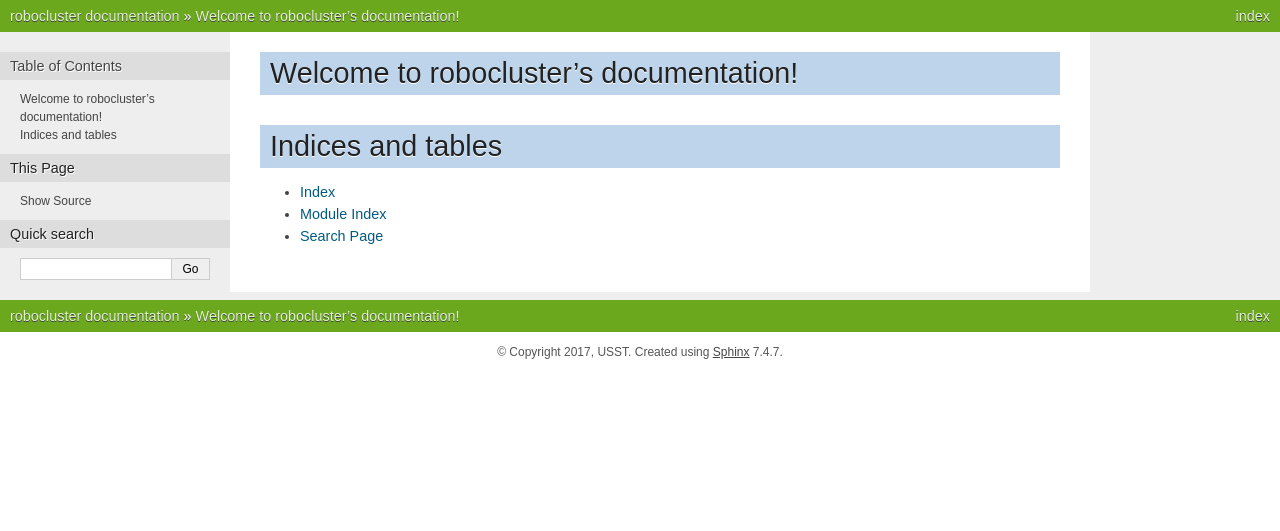
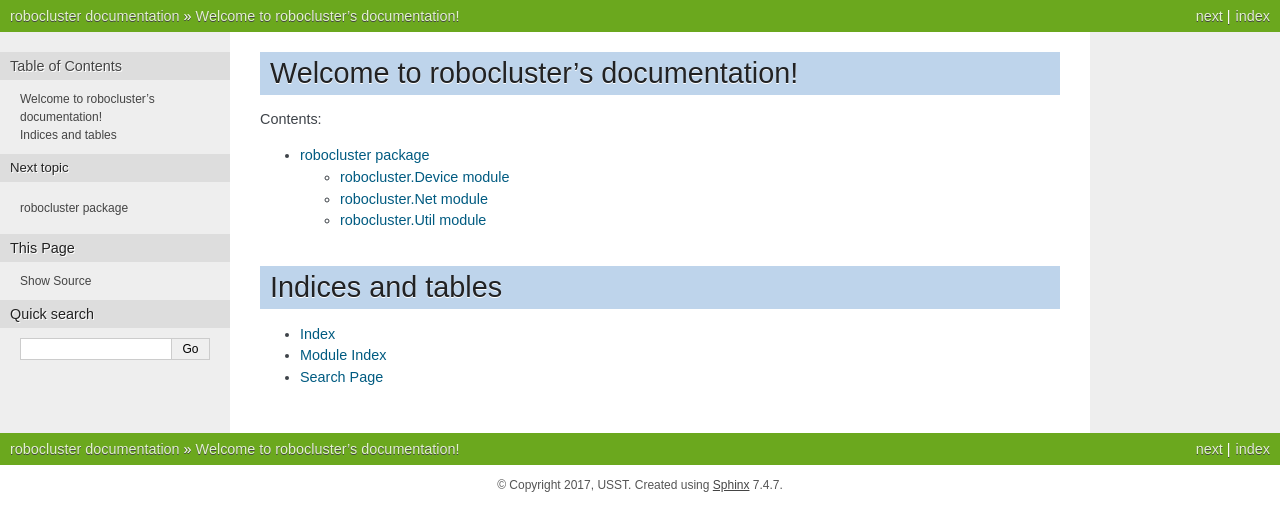
Before and after one commit to UofSSpaceTeam/robocluster, a Sphinx documentation site: the page built from docs/source/index.rst, in a window 1280 px wide. Shown: the top 531 px of the page. Built offline with Sphinx 7.4.7, drawn with Linux system fonts in a browser that asks for light colours.

Commit message:
Added autogenerated docs

```diff
--- a/docs/source/conf.py
+++ b/docs/source/conf.py
@@ -32,6 +32,12 @@
 # extensions coming with Sphinx (named 'sphinx.ext.*') or your custom
 # ones.
 extensions = ['sphinx.ext.autodoc', 'sphinx.ext.napoleon', 'sphinx.ext.graphviz']
+
+#Napoleon settings
+napoleon_google_docstring = True
+napoleon_include_init_with_doc = True
+napoleon_include_special_with_doc = False
+napoleon_use_param = True
 
 # Add any paths that contain templates here, relative to this directory.
 templates_path = ['_templates']
--- a/docs/source/index.rst
+++ b/docs/source/index.rst
@@ -10,6 +10,8 @@ Welcome to robocluster's documentation!
    :maxdepth: 2
    :caption: Contents:
 
+   robocluster
+
 
 
 Indices and tables
--- /dev/null
+++ b/docs/source/robocluster.rst
@@ -0,0 +1,26 @@
+robocluster package
+====================
+
+robocluster.Device module
+-------------------------
+
+.. automodule:: robocluster.device
+    :members:
+    :undoc-members:
+    :show-inheritance:
+
+robocluster.Net module
+-------------------------
+
+.. automodule:: robocluster.net
+    :members:
+    :undoc-members:
+    :show-inheritance:
+
+robocluster.Util module
+-------------------------
+
+.. automodule:: robocluster.util
+    :members:
+    :undoc-members:
+    :show-inheritance:
```
Also changed, not shown: 1 other file.
